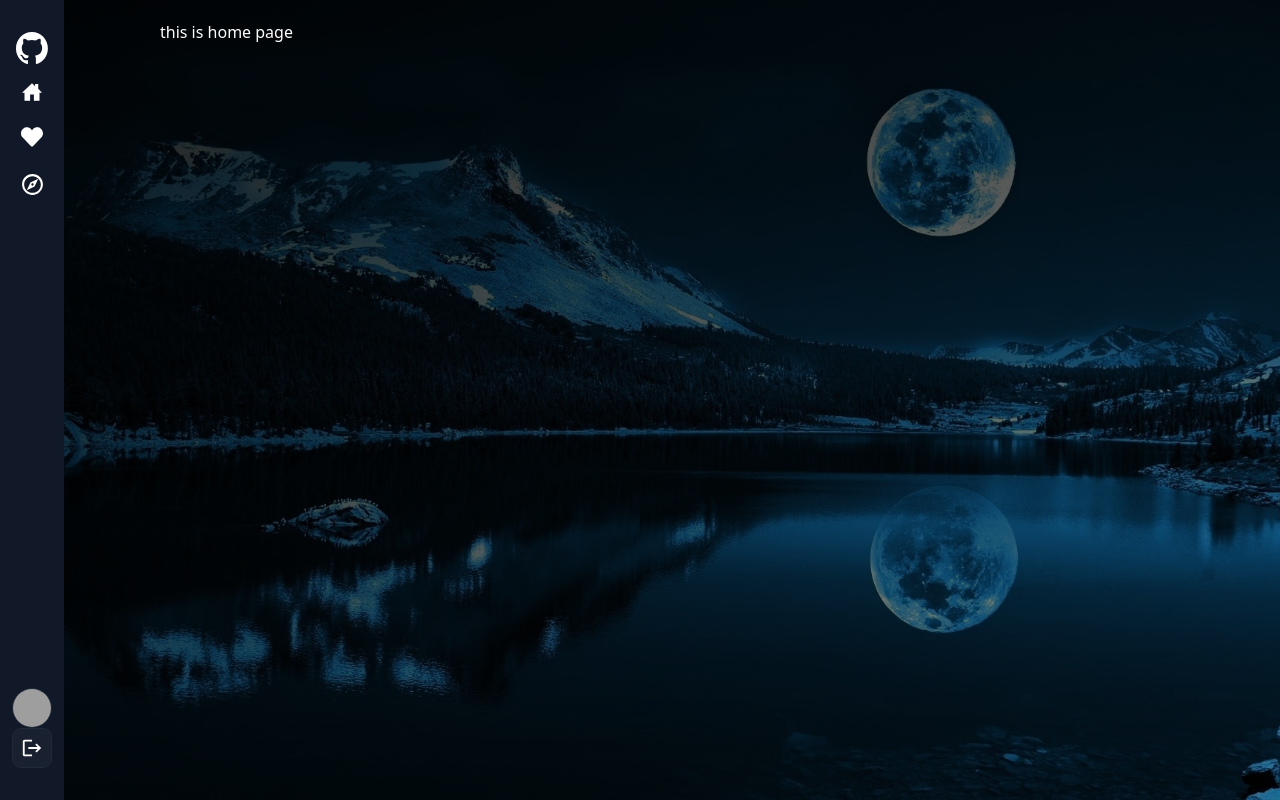
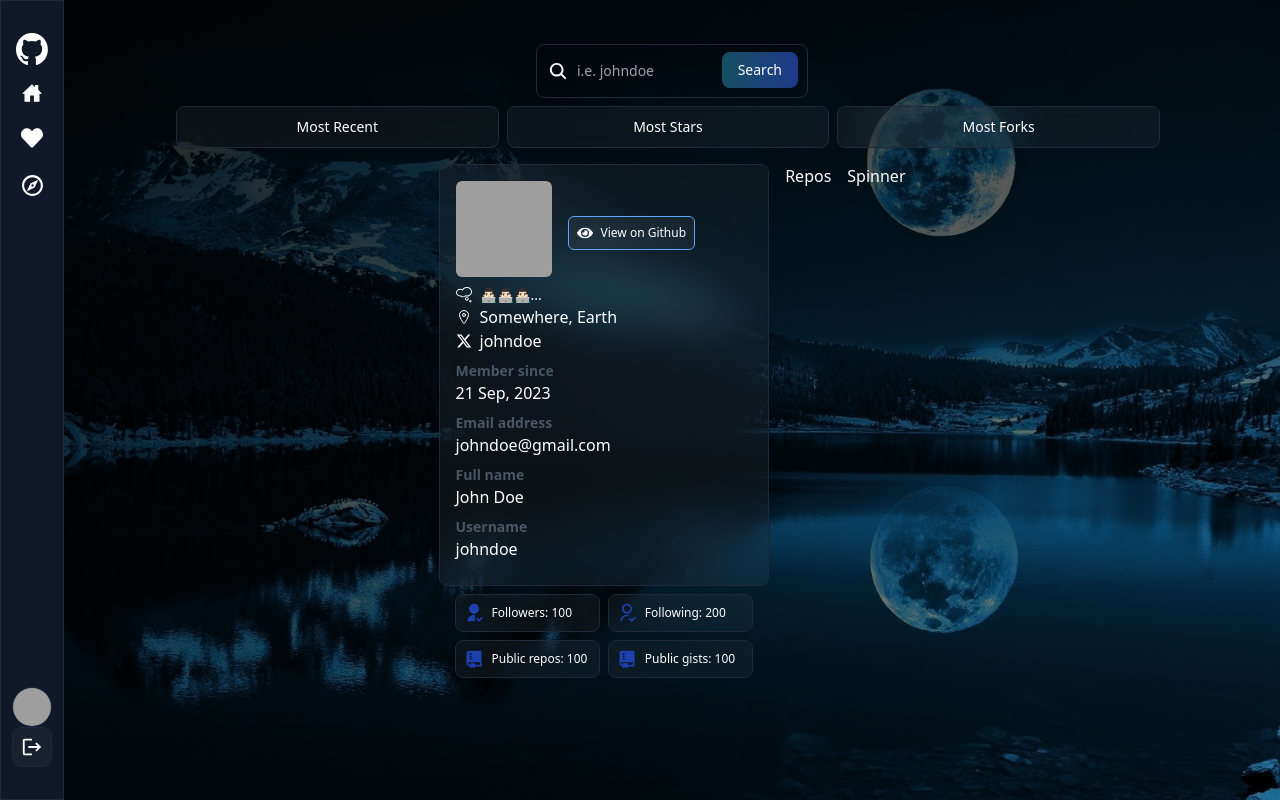
Before and after one commit to iamRazzakk/github-ui-clone, a React (Vite) app: page / in a window 1280 px wide. Built offline with nearby package versions, Linux system fonts and the light colour scheme; grey boxes are pictures that could not be loaded.

Commit message:
add profile section serch option sorting option

```diff
--- /dev/null
+++ b/src/components/ProfileInfo/ProfileInfo.jsx
@@ -0,0 +1,133 @@
+import { FaXTwitter } from "react-icons/fa6";
+import { IoLocationOutline } from "react-icons/io5";
+import { FaEye } from "react-icons/fa";
+import { TfiThought } from "react-icons/tfi";
+import { RiUserFollowFill } from "react-icons/ri";
+import { RiUserFollowLine } from "react-icons/ri";
+import { RiGitRepositoryFill } from "react-icons/ri";
+
+const ProfileInfo = () => {
+    const userProfile = {
+        avatar_url: "https://ps.w.org/user-avatar-reloaded/assets/icon-256x256.png?rev=2540745",
+        bio: "👨🏻‍💻👨🏻‍💻👨🏻‍💻",
+        email: "johndoe@gmail.com",
+        followers: 100,
+        following: 200,
+        html_url: "https://github.com/burakorkmez",
+        location: "Somewhere, Earth",
+        name: "John Doe",
+        public_gists: 100,
+        public_repos: 100,
+        twitter_username: "johndoe",
+        login: "johndoe",
+    };
+    return (
+        <div className='lg:w-1/3 w-full flex flex-col gap-2 md:sticky md:top-10'>
+            <div className='bg-glass rounded-lg p-4'>
+                <div className='flex gap-4 items-center'>
+                    {/* User Avatar */}
+                    <a href={userProfile?.html_url} target='_blank' rel='noreferrer'>
+                        <img src={userProfile?.avatar_url} className='rounded-md w-24 h-24 mb-2' alt='' />
+                    </a>
+                    {/* View on Github */}
+                    <div className='flex gap-2 items-center flex-col'>
+                        <a
+                            href={userProfile.html_url}
+                            target='_blank'
+                            rel='noreferrer'
+                            className='bg-glass font-medium w-full text-xs p-2 rounded-md cursor-pointer border border-blue-400 flex items-center gap-2'
+                        >
+                            <FaEye size={16} />
+                            View on Github
+                        </a>
+                    </div>
+                </div>
+
+                {/* User Bio */}
+                {userProfile?.bio ? (
+                    <div className='flex items-center gap-2'>
+                        <TfiThought />
+                        <p className='text-sm'>{userProfile?.bio.substring(0, 60)}...</p>
+                    </div>
+                ) : null}
+
+                {/* Location */}
+                {userProfile?.location ? (
+                    <div className='flex items-center gap-2'>
+                        <IoLocationOutline />
+                        {userProfile?.location}
+                    </div>
+                ) : null}
+
+                {/* Twitter Username */}
+                {userProfile?.twitter_username ? (
+                    <a
+                        href={`https://twitter.com/${userProfile.twitter_username}`}
+                        target='_blank'
+                        rel='noreferrer'
+                        className='flex items-center gap-2 hover:text-sky-500'
+                    >
+                        <FaXTwitter />
+                        {userProfile?.twitter_username}
+                    </a>
+                ) : null}
+
+                {/* Member Since Date */}
+                <div className='my-2'>
+                    <p className='text-gray-600 font-bold text-sm'>Member since</p>
+                    <p className=''>21 Sep, 2023</p>
+                </div>
+
+                {/* Email Address */}
+                {userProfile?.email && (
+                    <div className='my-2'>
+                        <p className='text-gray-600 font-bold text-sm'>Email address</p>
+                        <p className=''>{userProfile.email}</p>
+                    </div>
+                )}
+
+                {/* Full Name */}
+                {userProfile?.name && (
+                    <div className='my-2'>
+                        <p className='text-gray-600 font-bold text-sm'>Full name</p>
+                        <p className=''>{userProfile?.name}</p>
+                    </div>
+                )}
+
+                {/* Username */}
+                <div className='my-2'>
+                    <p className='text-gray-600 font-bold text-sm'>Username</p>
+                    <p className=''>{userProfile?.login}</p>
+                </div>
+            </div>
+
+            <div className='flex flex-wrap gap-2 mx-4'>
+                {/* Followers Count */}
+                <div className='flex items-center gap-2 bg-glass rounded-lg p-2 flex-1 min-w-24'>
+                    <RiUserFollowFill className='w-5 h-5 text-blue-800' />
+                    <p className='text-xs'>Followers: {userProfile?.followers}</p>
+                </div>
+
+                {/* Following count */}
+                <div className='flex items-center gap-2 bg-glass rounded-lg p-2 flex-1 min-w-24'>
+                    <RiUserFollowLine className='w-5 h-5 text-blue-800' />
+                    <p className='text-xs'>Following: {userProfile?.following}</p>
+                </div>
+
+                {/* Number of public repos */}
+                <div className='flex items-center gap-2 bg-glass rounded-lg p-2 flex-1 min-w-24'>
+                    <RiGitRepositoryFill className='w-5 h-5 text-blue-800' />
+                    <p className='text-xs'>Public repos: {userProfile?.public_repos}</p>
+                </div>
+
+                {/* Number of public gists */}
+                <div className='flex items-center gap-2 bg-glass rounded-lg p-2 flex-1 min-w-24'>
+                    <RiGitRepositoryFill className='w-5 h-5 text-blue-800' />
+                    <p className='text-xs'>Public gists: {userProfile?.public_gists}</p>
+                </div>
+            </div>
+        </div>
+    );
+};
+
+export default ProfileInfo;
--- /dev/null
+++ b/src/components/Repos/Repos.jsx
@@ -0,0 +1,10 @@
+
+const Repos = () => {
+    return (
+        <div>
+            Repos
+        </div>
+    );
+};
+
+export default Repos;
--- /dev/null
+++ b/src/components/Search/Search.jsx
@@ -0,0 +1,34 @@
+
+import { IoSearch } from "react-icons/io5";
+
+const Search = () => {
+    return (
+        <div>
+            <form className='max-w-xl mx-auto p-2 sm:w-72'>
+                <label htmlFor='default-search' className='mb-2 text-sm font-medium text-gray-900 sr-only'>
+                    Search
+                </label>
+                <div className='relative'>
+                    <div className='absolute inset-y-0 start-0 flex items-center z-10 ps-3 pointer-events-none'>
+                        <IoSearch className='w-5 h-5' />
+                    </div>
+                    <input
+                        type='search'
+                        id='default-search'
+                        className='block w-full p-4 ps-10 text-sm rounded-lg bg-glass focus:ring-blue-500 focus:border-blue-500 bg-transparent focus:bg-transparent '
+                        placeholder='i.e. johndoe'
+                        required
+                    />
+                    <button
+                        type='submit'
+                        className='text-white absolute end-2.5 bottom-2.5 bg-blue-700 hover:bg-blue-800 focus:ring-4 focus:outline-none focus:ring-blue-300 font-medium rounded-lg text-sm px-4 py-2  bg-gradient-to-r from-cyan-900 to-blue-900 hover:scale-95 active:scale-90 transition-all duration-300'
+                    >
+                        Search
+                    </button>
+                </div>
+            </form>
+        </div>
+    );
+};
+
+export default Search;
--- /dev/null
+++ b/src/components/SortRepos/SortRepos.jsx
@@ -0,0 +1,28 @@
+
+
+const SortRepos = () => {
+    return (
+        <div className='mb-2 flex justify-center md:justify-end'>
+            <button
+                type='button'
+                className={`py-2.5 px-5 me-2 mb-2 text-xs sm:text-sm font-medium focus:outline-none rounded-lg bg-glass`}
+            >
+                Most Recent
+            </button>
+            <button
+                type='button'
+                className={`py-2.5 px-5 me-2 mb-2  text-xs sm:text-sm font-medium focus:outline-none rounded-lg bg-glass`}
+            >
+                Most Stars
+            </button>
+            <button
+                type='button'
+                className={`py-2.5 px-5 me-2 mb-2  text-xs sm:text-sm font-medium focus:outline-none rounded-lg bg-glass`}
+            >
+                Most Forks
+            </button>
+        </div>
+    );
+};
+
+export default SortRepos;
--- /dev/null
+++ b/src/components/Spinner/Spinner.jsx
@@ -0,0 +1,11 @@
+
+
+const Spinner = () => {
+    return (
+        <div>
+            Spinner
+        </div>
+    )
+}
+
+export default Spinner
--- /dev/null
+++ b/src/components/pages/ExplorePage/ExplorePage.jsx
@@ -0,0 +1,20 @@
+
+
+const ExplorePage = () => {
+    return (
+        <div className="px-4">
+            <div className="bg-glass max-w-2xl mx-auto rounded-md p-4">
+                <h1 className="text-xl font-bold text-center">Explore popular repo</h1>
+                <div className='flex flex-wrap gap-2 my-2 justify-center'>
+                <img src='/javascript.svg' alt='JavaScript' className='h-11 sm:h-20 cursor-pointer' />
+                    <img src='/typescript.svg' alt='TypeScript logo' className='h-11 sm:h-20 cursor-pointer' />
+                    <img src='/c++.svg' alt='C++ logo' className='h-11 sm:h-20 cursor-pointer' />
+                    <img src='/python.svg' alt='Python logo' className='h-11 sm:h-20 cursor-pointer' />
+                    <img src='/java.svg' alt='Java logo' className='h-11 sm:h-20 cursor-pointer' />
+                </div>
+            </div>
+        </div>
+    );
+};
+
+export default ExplorePage;
--- a/src/components/pages/HomePage.jsx
+++ b/src/components/pages/HomePage.jsx
@@ -1,10 +1,21 @@
+import ProfileInfo from "../ProfileInfo/ProfileInfo"
+import Repos from "../Repos/Repos"
+import Search from "../Search/Search"
+import SortRepos from "../SortRepos/SortRepos"
+import Spinner from "../Spinner/Spinner"
 
 
 
 const HomePage = () => {
   return (
-    <div>
-      this is home page
+    <div className='m-4'>
+      <Search />
+      <SortRepos />
+      <div className='flex gap-4 flex-col lg:flex-row justify-center items-start'>
+        <ProfileInfo />
+        <Repos />
+        <Spinner />
+      </div>
     </div>
   )
 }
--- a/src/index.css
+++ b/src/index.css
@@ -28,6 +28,6 @@ body {
 }
 @layer components{
     .bg-glass{
-        @apply w-full bg-gray-500  bg-clip-padding backdrop-filter backdrop-blur-xl bg-opacity-10  border-gray-100 hover:bg-gray-900
+        @apply w-full bg-gray-500  bg-clip-padding backdrop-filter backdrop-blur-xl bg-opacity-10 border border-gray-800 hover:bg-gray-900
     }
 }
--- a/src/main.jsx
+++ b/src/main.jsx
@@ -10,6 +10,7 @@ import HomePage from './components/pages/HomePage.jsx';
 import Login from './components/pages/Login/Login.jsx';
 import Singup from './components/pages/Singup/Singup.jsx';
 import LikePage from './components/pages/LikePage/LikePage.jsx';
+import ExplorePage from './components/pages/ExplorePage/ExplorePage.jsx';
 const router = createBrowserRouter([
   {
     path: "/",
@@ -30,6 +31,10 @@ const router = createBrowserRouter([
       {
         path: '/likes',
         element: <LikePage></LikePage>
+      },
+      {
+        path: '/explore',
+        element: <ExplorePage></ExplorePage>
       }
     ]
   }
```
